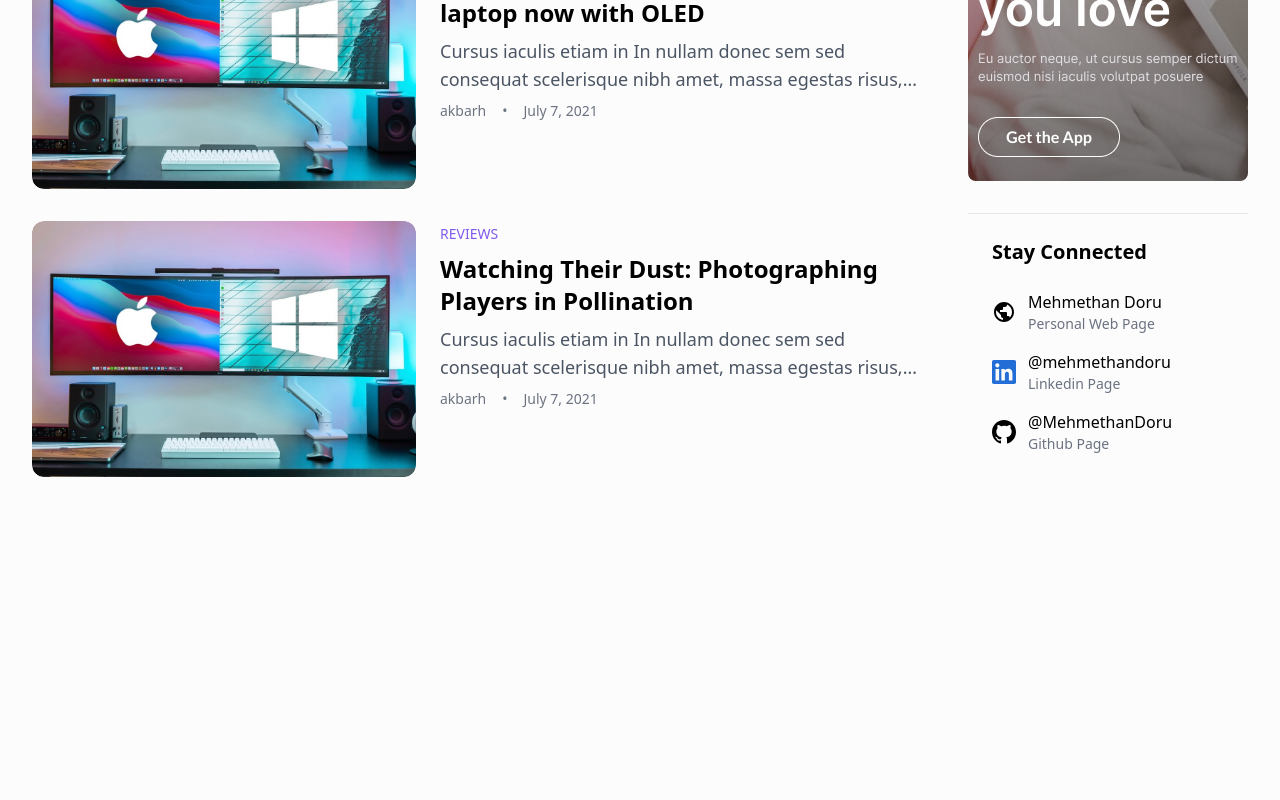
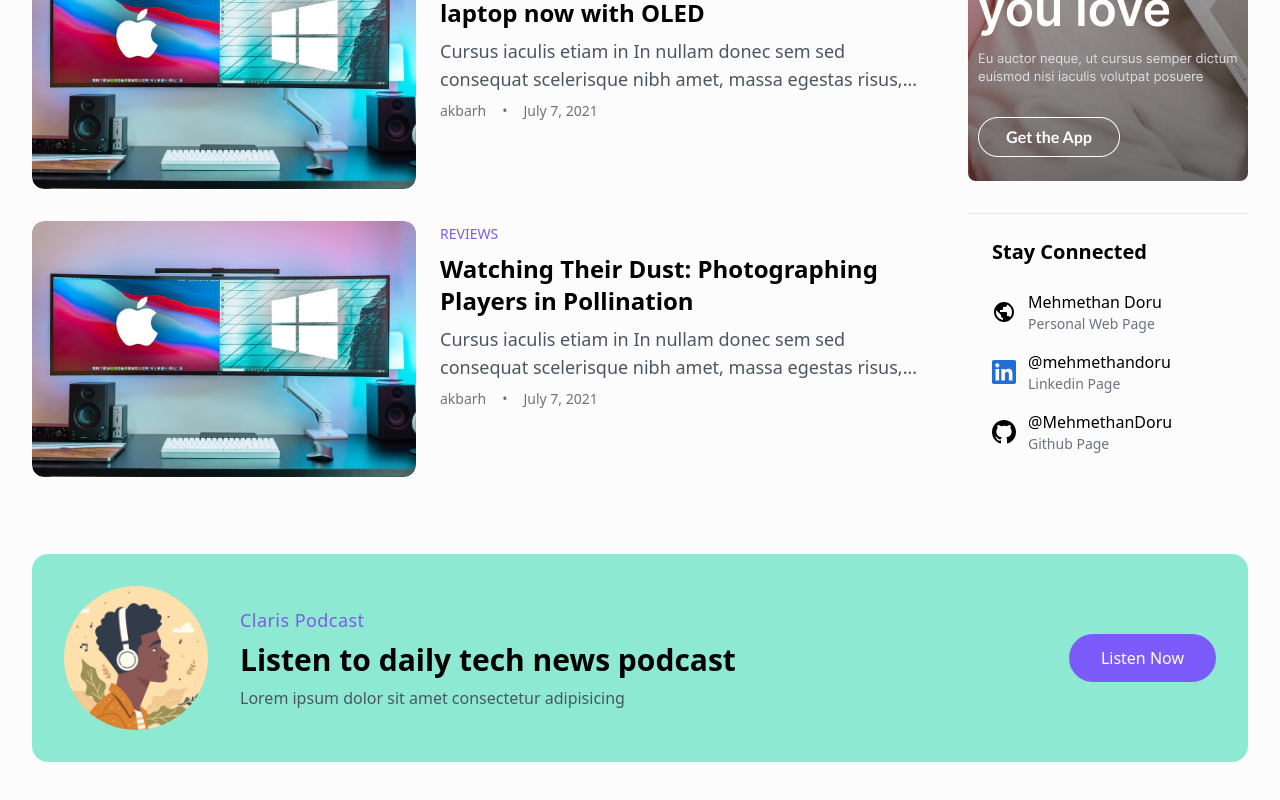
Before and after one commit to MehmethanDoru/blog-site, a Next.js app: page / in a window 1280 px wide. Shown: the part 1591-2391 px from the top of the page. Before the commit the page ends 2117 px from the top, so only its background shows below. Built offline with nearby package versions, Linux system fonts and the light colour scheme.

Commit message:
Added PodcastAd component to home page

```diff
--- a/src/app/page.jsx
+++ b/src/app/page.jsx
@@ -3,6 +3,7 @@ import Navbar from "../components/Navbar/Navbar";
 import HeroSection from "../components/hero/Hero";
 import TechReviews from "../components/tech-reviews/TechReviews";
 import EditorsSection from "../components/editors-section/EditorsSection";
+import PodcastAd from "../components/podcast-ad/PodcastAd";
 
 export default function Home() {
   return (
@@ -12,6 +13,7 @@ export default function Home() {
           <HeroSection />
           <EditorsSection />
           <TechReviews />
+          <PodcastAd />
         </div>
       </div>
     </main>
--- /dev/null
+++ b/src/components/podcast-ad/PodcastAd.jsx
@@ -0,0 +1,34 @@
+'use client';
+
+import Image from 'next/image';
+
+const PodcastAd = () => {
+    return (
+        <section className="max-w-7xl mx-auto px-4 sm:px-6 lg:px-8 py-12 mt-[-30px] md:mt-[-20px]">
+            <div className="bg-[#4ddebaa1] rounded-2xl p-4 md:p-8">
+                <div className="flex flex-col md:flex-row md:items-center md:justify-between gap-6">
+                    <div className="flex flex-col md:flex-row items-center md:space-x-8 text-center md:text-left">
+                        <div className="relative w-24 h-24 md:w-36 md:h-36 rounded-full overflow-hidden mb-4 md:mb-0">
+                            <Image
+                                src="/images/podcast.webp"
+                                alt="Podcast Avatar"
+                                fill
+                                className="object-cover"
+                            />
+                        </div>
+                        <div>
+                            <span className="text-base md:text-lg text-[#805aed] font-medium tracking-wide">Claris Podcast</span>
+                            <h2 className="text-xl md:text-3xl font-bold mt-2">Listen to daily tech news podcast</h2>
+                            <p className="text-gray-600 mt-2 text-sm md:text-base">Lorem ipsum dolor sit amet consectetur adipisicing</p>
+                        </div>
+                    </div>
+                    <button className="w-full md:w-auto bg-[#7B5CFA] text-white px-6 md:px-8 py-3 rounded-full hover:bg-[#6b4ac7] transition-colors text-sm md:text-base font-medium">
+                        Listen Now
+                    </button>
+                </div>
+            </div>
+        </section>
+    );
+};
+
+export default PodcastAd;
```
Also changed, not shown: public/images/podcast.webp (added).
